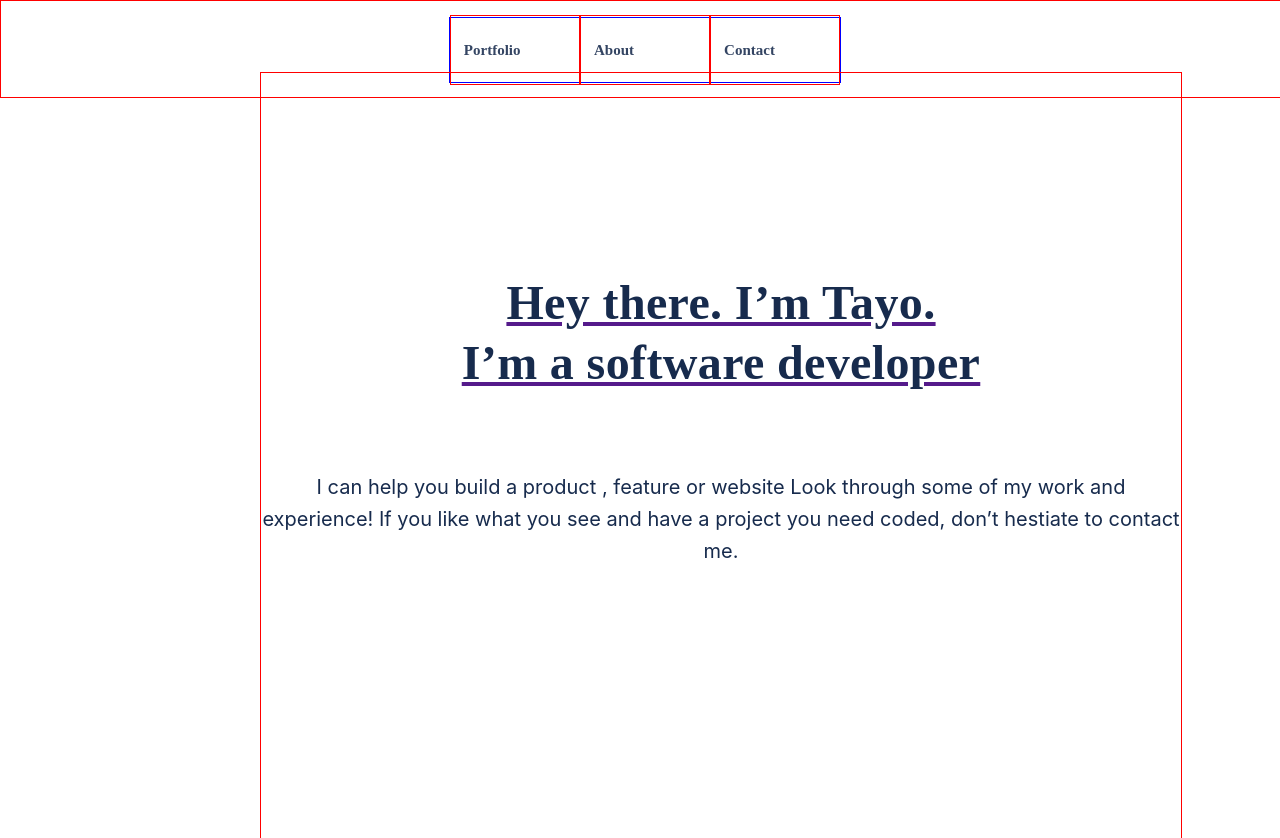
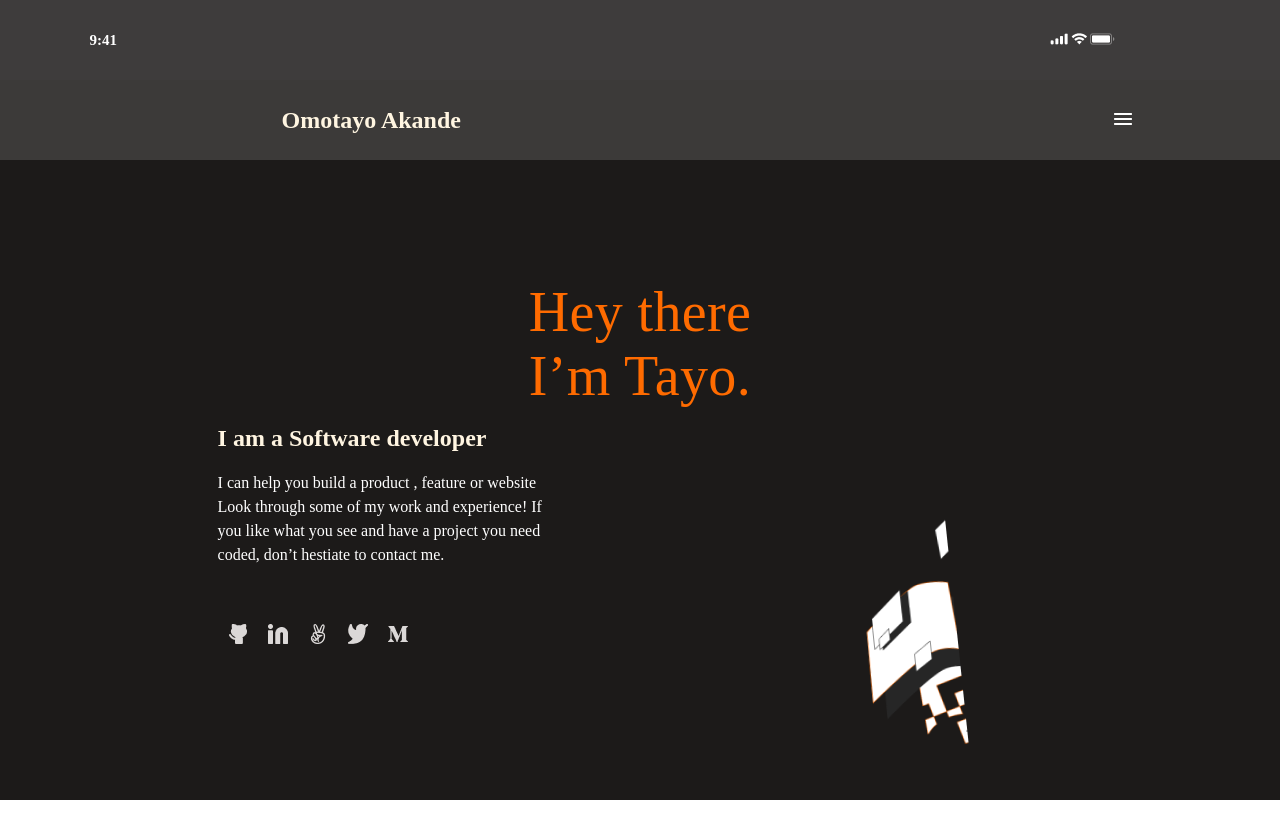
Before and after one commit to Newtayo/Portfolio-Setup, a plain HTML site: page index.html in a window 1280 px wide. Shown: the top 838 px of the page. After the commit the page ends 812 px from the top, so only its background shows below. Drawn offline with Linux system fonts and the light colour scheme.

Commit message:
Modify index file, add images and updated readme file

```diff
--- a/index.html
+++ b/index.html
@@ -8,21 +8,42 @@
     <link rel="stylesheet"  href="style.css">
 </head>
 <body>
-    <header>
-        <nav class ="top_navigation">
+    <div class ="porfolio_container">
+
+    <header >
+        <nav >
+            <ul class ="top_navigation">
+                <li class ="nameplate"> 9:41</li>
+                <ui class ="nameplateicons">
+                <li class ="icons"> <img src = "image/Cellular Connection.png"></li>
+                <li class ="icons"> <img src = "image/Wifi.png"></li>
+                <li class ="icons"> <img src = "image/Battery.png"></li>
+            </ui>
+        </nav>
+        <nav >
             <ul class ="item_navigation">
-                <li class ="item"><a class= "frame" href="">Portfolio</a></li>
-                <li class ="item"><a class = "frame" href="">About</a></li>
-                <li class ="item"><a class = "frame" href="">Contact</a></li>
+                <li class ="item"><span class= "text"><h2>Omotayo Akande</h2></span></li>
+                <li class ="union"><img src = "image/Union.png"></li>
+
             </ul>
+
+
         </nav>
     </header>
-    <section class ="headline">
-        <a href=""><h1 class = "primary">Hey there. I’m Tayo. <br>
-            I’m a software developer</h1></a>
+
+    <section >
+        <div class ="headline">
+        <h1 class = "primary">Hey there<br>I’m Tayo.</h1>
+        <h2> I am a Software developer</h2>
+
         <h3 class="supportingtext"> I can help you build a product , feature or website Look through some of my work and experience! If you like what you see and have a project you need coded,
-            don’t hestiate to contact me.</h6>
+            don’t hestiate to contact me.</h3>
+
+            <div class = "social_media"> <img src ="image/Social Media.png"></div>
+            <div class = "illustration"><img src = "image/illustration-header-mobile.png"></div>
+        </div>
     </section>
 
+</div>
 </body>
 </html>
--- a/style.css
+++ b/style.css
@@ -1,47 +1,140 @@
+@media (min-width: 250px) {
+  * {
+    box-sizing: border-box;
+    margin: 0;
+    padding: 0;
+  }
+
+  header {
+    width: 100vw;
+    height: 20vh;
+    display: flex;
+    flex-direction: column;
+    background-color: #3c3a39;
+  }
+
   .top_navigation {
-  position: absolute;
+    background-color: #3e3c3c;
+    display: flex;
+    flex-direction: row;
+    flex-wrap: nowrap;
     width: 100vw;
-  height: 12vh;
-  left: 0;
-  top: 0;
-  border: 1px solid red;
+    height: 10vh;
+    list-style: none;
+    align-items: center;
+  }
+
+  .nameplateicons {
+    margin-left: 65vw;
+    gap: 3px;
+    width: 5vw;
+    justify-content: space-between;
+    display: flex;
+    flex-direction: row;
+  }
+
+  .text {
+    color: #fff;
+    text-decoration: none;
+    width: 30vw;
+    white-space: nowrap;
   }
 
   .item_navigation {
     display: flex;
     flex-direction: row;
     align-items: center;
-  justify-content: space-around;
-  padding: 0;
-  position: absolute;
-  width: 30.5vw;
-  height: 8vh;
-  left: 35vw;
-  top: 2vh;
-  border: 1px solid blue;
-  margin: 0;
   }
 
-.item_navigation > li > a {
-  text-decoration: none;
+  .primary {
+    height: 124px;
+    margin: auto;
+    font-style: normal;
+    font-weight: 400;
+    font-size: 56px;
+    line-height: 64px;
+    letter-spacing: 0.37px;
+    color: #ff6b00;
+  }
+
+  h2 {
+    width: 327px;
+    height: 27px;
+    font-style: normal;
+    font-weight: 700;
+    font-size: 24px;
+    line-height: 32px;
+    display: flex;
+    align-items: center;
+    color: #fff5e1;
+    flex: none;
+    margin-left: 17vw;
+    flex-grow: 0;
+  }
+
+  .nameplate {
+    width: 10vw;
+    height: 10vh;
+    font-style: normal;
+    font-weight: 600;
+    font-size: 15px;
+    line-height: 20px;
+    margin-left: 7vw;
+    display: flex;
+    align-items: center;
+    text-align: center;
+    color: #fff;
+    flex: none;
+    order: 0;
+    flex-grow: 0;
+  }
+
+  h3 {
+    width: 327px;
+    height: 123px;
+    font-style: normal;
+    font-weight: 400;
+    font-size: 16px;
+    line-height: 24px;
+    margin-left: 17vw;
+    color: #fff;
+  }
+
+  .social_media {
+    display: flex;
+    flex-direction: row;
+    align-items: center;
+    margin-left: 17vw;
+  }
+
+  .illustration {
+    position: absolute;
+    left: 63%;
+    top: 49%;
+    transform: rotate(-6deg);
+  }
+
+  section {
+    background: #1c1a19;
+    width: 100vw;
+    height: 80vh;
+  }
+
+  .headline {
+    padding-top: 15vh;
+    display: flex;
+    flex-direction: column;
+    gap: 20px;
+  }
+
+  .union {
+    margin-left: 77vw;
+    list-style: none;
   }
 
   .item {
-  display: flex;
-  flex-direction: row;
-  align-items: center;
-  padding: 0.2vh 1vw;
-  gap: 10px;
-  width: 8vw;
-  height: 8vh;
-  flex: none;
-  order: 0;
-  flex-grow: 0;
-  margin: 0;
-  border: 1px solid red;
-}
-
-.frame {
+    width: 5vw;
+    height: 10vh;
     font-style: normal;
     font-weight: 600;
     font-size: 15px;
@@ -49,57 +142,7 @@
     display: flex;
     align-items: center;
     text-align: center;
-  color: #344563;
-  flex: none;
-  order: 0;
-  flex-grow: 0;
+    color: #fff;
+    margin-left: 5vw;
   }
-
-.headline {
-  display: flex;
-  flex-direction: column;
-  align-items: center;
-  padding: 160px 0;
-  gap: 24px;
-  position: absolute;
-  width: 920px;
-  height: 756px;
-  left: 260px;
-  top: 72px;
-  border: 1px solid red;
 }
-
-.primary {
-  width: 920px;
-  height: 114px;
-  font-style: normal;
-  font-weight: 800;
-  font-size: 48px;
-  line-height: 60px;
-  text-align: center;
-  letter-spacing: 0.37px;
-  color: #172b4d;
-  flex: none;
-  order: 0;
-  flex-grow: 0;
-}
-.supportingtext{
-    width: 920px;
-height: 96px;
-
-font-family: 'Inter';
-font-style: normal;
-font-weight: 400;
-font-size: 20px;
-line-height: 32px;
-
-text-align: center;
-
-
-color: #172B4D;
-
-
-flex: none;
-order: 1;
-flex-grow: 0;
-}
```
Also changed, not shown: README.md, image/Battery.png (added), image/Cellular Connection.png (added), image/Group.png (deleted), image/Social Media.png (added), image/Union.png (added), image/Website snapshot.JPG (added), image/Wifi.png (added), image/illustration-header-mobile.png (added). Lines whose indentation alone changed are shown as unchanged.
